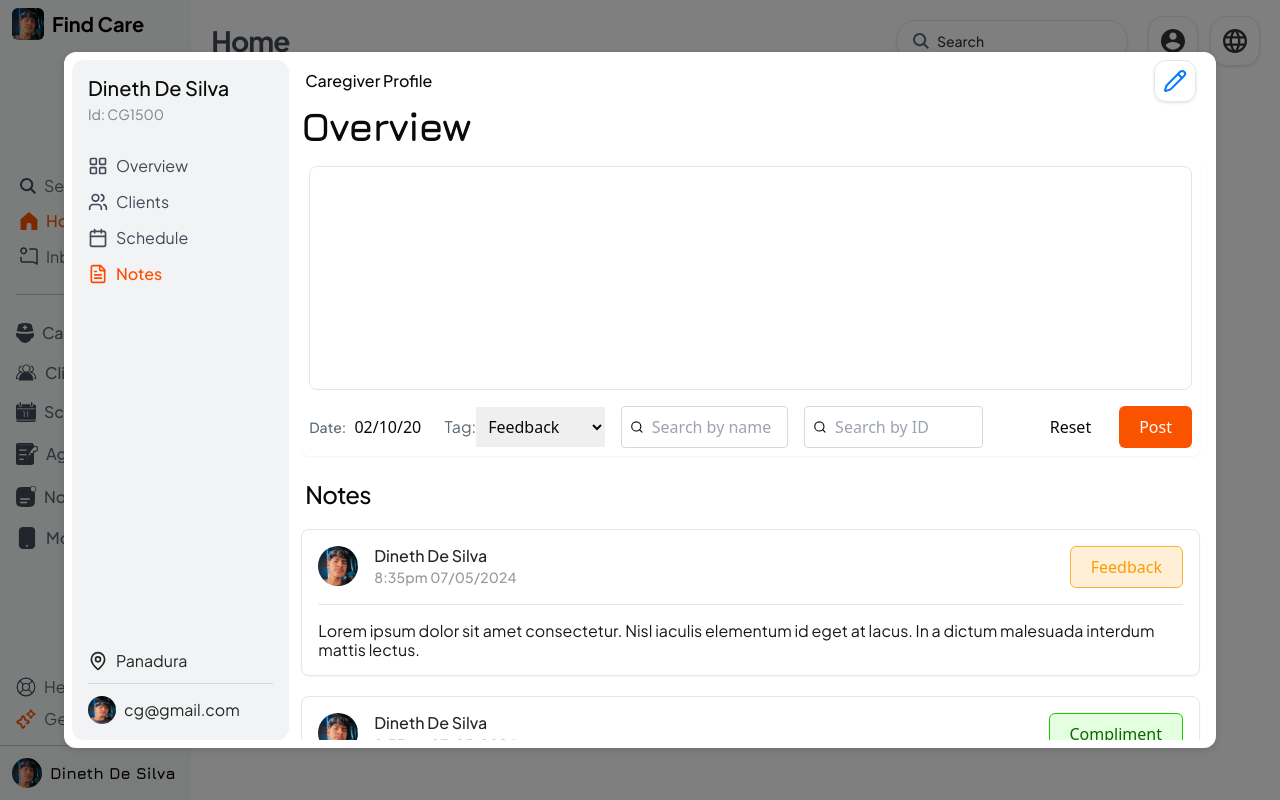
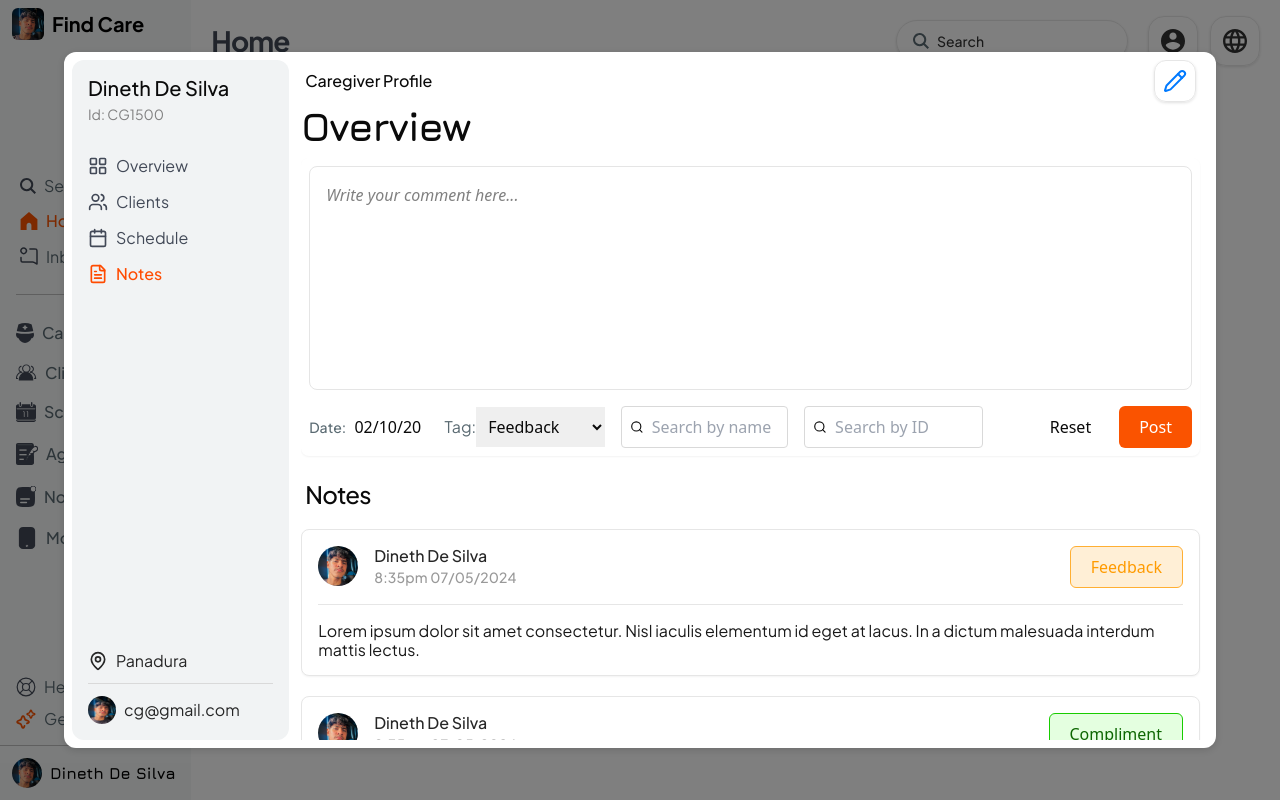
Before and after one commit to dinethde/FindCare, a Next.js app: page /caregivers/profile/notes in a window 1280 px wide. Built offline with nearby package versions, Linux system fonts and the light colour scheme.

Commit message:
Add placeholder support to CommentForm; update package dependencies

```diff
--- a/components/CommentForm.tsx
+++ b/components/CommentForm.tsx
@@ -8,7 +8,7 @@ import { Button } from "./Button";
 import { SearchableDropdown } from "./SearchableDropdown";
 import { caregivers } from "../data/Caregivers2";
 import type { CommentFormData } from "../types";
-import { Tag } from "lucide-react";
+import Placeholder from "@tiptap/extension-placeholder";
 
 const getCurrentDate = () => {
   const now = new Date();
@@ -43,7 +43,13 @@ export function CommentForm({
   );
 
   const editor = useEditor({
-    extensions: [StarterKit],
+    extensions: [
+      StarterKit,
+      Placeholder.configure({
+        placeholder: "Write your comment here...",
+        emptyEditorClass: "is-editor-empty",
+      }),
+    ],
     content: "",
     editorProps: {
       attributes: {
@@ -120,7 +126,7 @@ export function CommentForm({
       onSubmit={handleSubmit}
       className="bg-white rounded-lg p-2 shadow-sm flex flex-col gap-4"
     >
-      <div className="border rounded-lg min-h-56">
+      <div className="border rounded-lg min-h-56 [&_.is-editor-empty]:before:text-neutral-8 [&_.is-editor-empty]:before:italic [&_.is-editor-empty]:before:content-[attr(data-placeholder)] [&_.is-editor-empty]:before:float-left [&_.is-editor-empty]:before:pointer-events-none">
         <EditorContent editor={editor} />
       </div>
 
--- a/package.json
+++ b/package.json
@@ -17,6 +17,7 @@
     "@radix-ui/react-slider": "^1.2.2",
     "@radix-ui/react-slot": "^1.1.2",
     "@radix-ui/react-tabs": "^1.1.3",
+    "@tiptap/extension-placeholder": "^2.11.5",
     "@tiptap/react": "^2.11.5",
     "@tiptap/starter-kit": "^2.11.5",
     "class-variance-authority": "^0.7.1",
```
Also changed, not shown: 1 other file (tests, documents, lock files or other folders).
